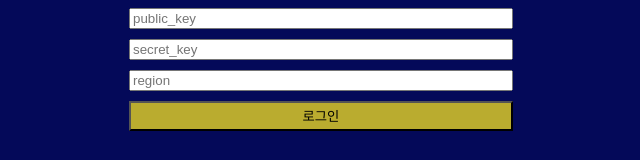
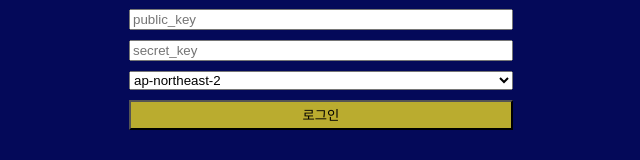
Before and after one commit to CSID-DGU/2022-1-CSC4031-Kloud, a React (Create React App) app in the folder client/: page / in a window 1280 px wide. Shown: the part 331-491 px from the top of the page, without its empty margins (319-959 px from the left). Built offline with nearby package versions, Linux system fonts and the light colour scheme.

Commit message:
Region select

```diff
--- a/client/src/routes/Login.tsx
+++ b/client/src/routes/Login.tsx
@@ -32,6 +32,24 @@ const LoginButton = styled.button`
 const ErrorMessage = styled.span`
   color: red;
 `;
+const SelectRegion = styled.select`
+  margin-bottom: 10px;
+`;
+const RegionOption = styled.option``;
+const regions = [
+  "ap-northeast-2",
+  "ap-northeast-3",
+  "ap-northeast-1",
+  "ap-southeast-1",
+  "ap-southeast-2",
+  "us-east-2",
+  "us-east-1",
+  "us-west-1",
+  "us-west-2",
+  "af-south-1",
+  "ap-east-1",
+  "ap-south-1",
+];
 
 const Login = () => {
   const setUserId = useSetRecoilState(userIdAtom);
@@ -86,12 +104,15 @@ const Login = () => {
           placeholder="secret_key"
         />
         <ErrorMessage>{errors?.secret_key?.message}</ErrorMessage>
-        <KeyInput
+        <SelectRegion
           {...register("region", {
             required: "필수 입력 항목입니다.",
           })}
-          placeholder="region"
-        />
+        >
+          {regions.map((region) => (
+            <RegionOption value={region}>{region}</RegionOption>
+          ))}
+        </SelectRegion>
         <ErrorMessage>{errors?.region?.message}</ErrorMessage>
         <LoginButton>로그인</LoginButton>
       </LoginForm>
```
